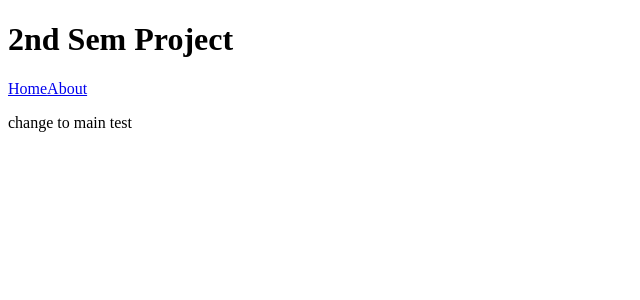
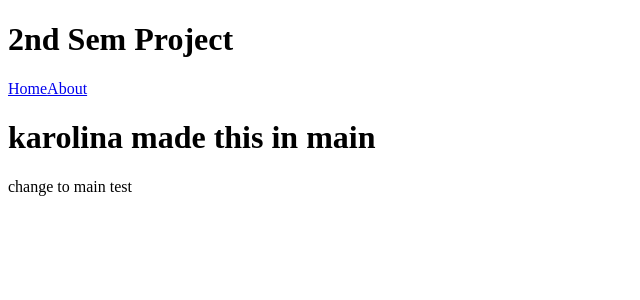
Before and after one commit to reasonsx/fantasy-quest-website, a Vue app in the folder 2nd-sem-project/: page / in a window 1280 px wide. Shown: the top 300 px of the page, without its empty margins (0-640 px from the left). Built offline with nearby package versions, Linux system fonts and the light colour scheme.

Commit message:
karolinas test

```diff
--- a/2nd-sem-project/src/App.vue
+++ b/2nd-sem-project/src/App.vue
@@ -14,6 +14,7 @@ import { RouterLink, RouterView } from 'vue-router'
         <RouterLink to="/">Home</RouterLink>
         <RouterLink to="/about">About</RouterLink>
       </nav>
+      <h1>karolina made this in main</h1>
       <p>change to main test</p>
     </div>
   </header>
```
